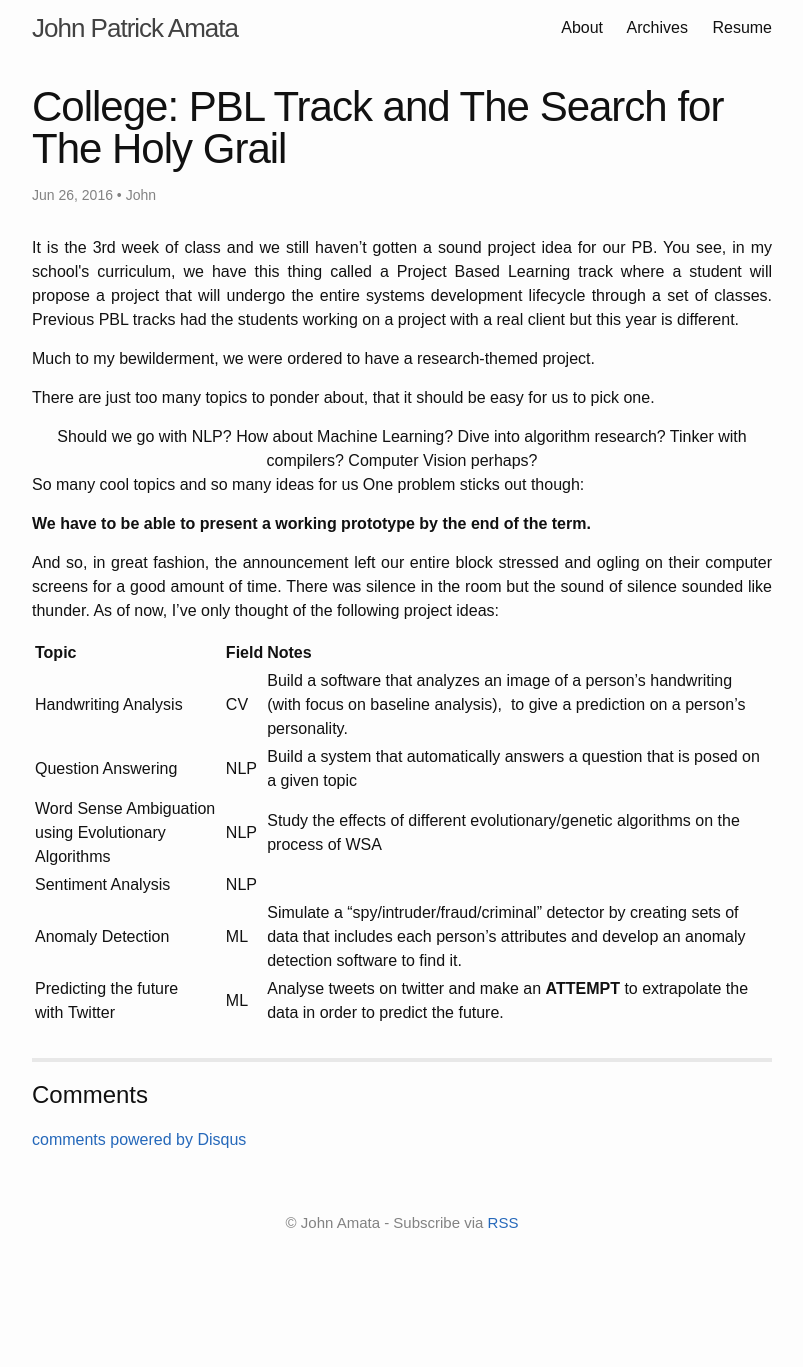
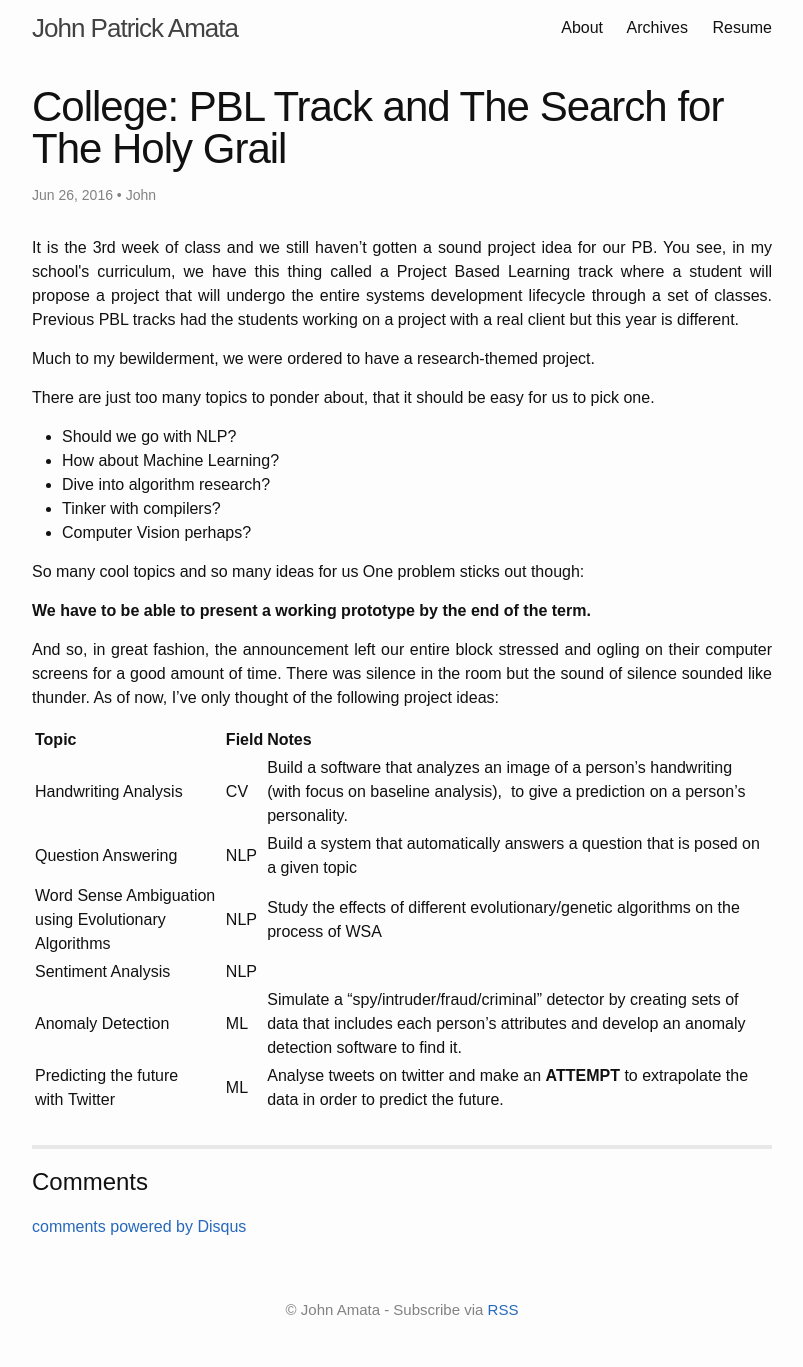
Before and after one commit to jpamata/jpamata.github.io, a Jekyll site: the page built from _posts/2016-6-26-pbl-track-and-the-search-for-the-holy-grail.md, in a window 1280 px wide. Shown: the whole page, without its empty margins (238-1041 px from the left). Built offline with Jekyll 4.4.1, drawn with Linux system fonts in a browser that asks for light colours; comment, search, counter and statistics services are not loaded; before the commit the page ends 1280 px from its top, so only the background shows below that.

Commit message:
Update 2016-6-26-pbl-track-and-the-search-for-the-holy-grail.md

```diff
--- a/_posts/2016-6-26-pbl-track-and-the-search-for-the-holy-grail.md
+++ b/_posts/2016-6-26-pbl-track-and-the-search-for-the-holy-grail.md
@@ -11,19 +11,19 @@ description: It is the 3rd week of class and we still haven’t gotten a sound p
 
 <p align="justify">There are just too many topics to ponder about, that it should be easy for us to pick one.</p>
 <!-- more -->
-<center>
+<ul>
 
-Should we go with NLP?
+<li>Should we go with NLP?</li>
 
-How about Machine Learning?
+<li>How about Machine Learning?</li>
 
-Dive into algorithm research?
+<li>Dive into algorithm research?</li>
 
-Tinker with compilers?
+<li>Tinker with compilers?</li>
 
-Computer Vision perhaps?
+<li>Computer Vision perhaps?</li>
 
-</center>
+</ul>
 
 <p align="justify">So many cool topics and so many ideas for us One problem sticks out though:</p>
 
```
